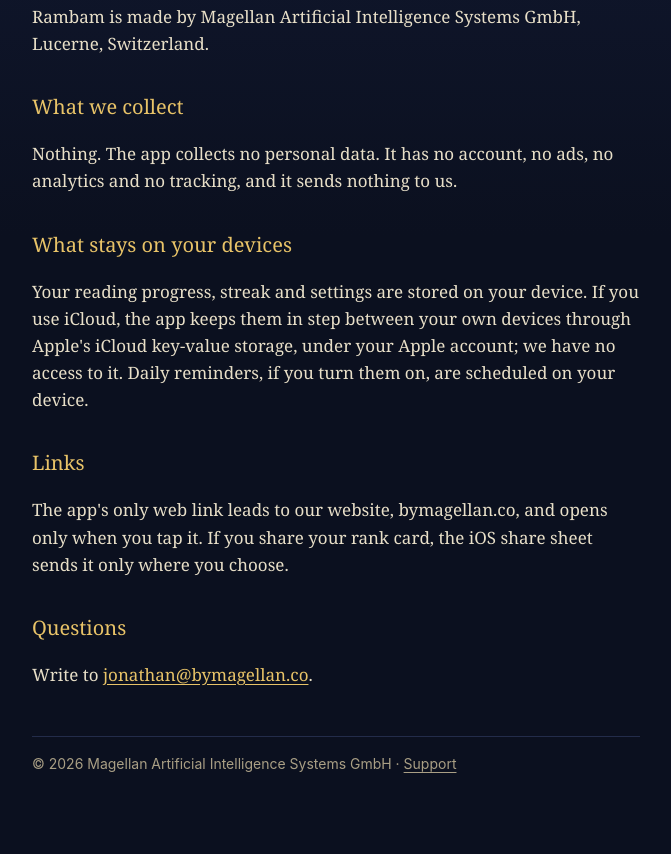
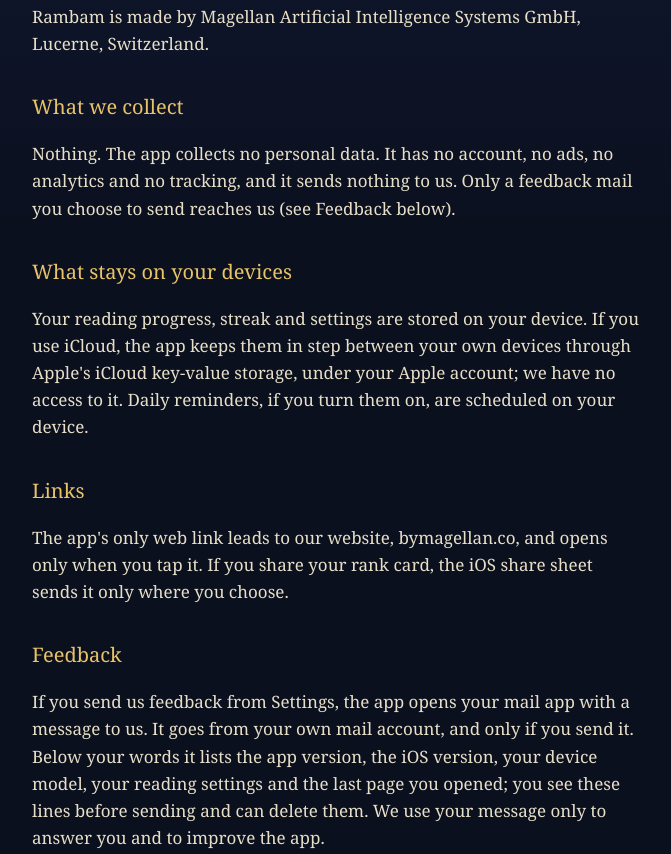
Before and after one commit to jonathanarbely/rambam-site, a plain HTML site: page privacy/index.html in a window 1280 px wide. Shown: the part 184-1038 px from the top of the page, without its empty margins (304-975 px from the left). Before the commit the page ends 1000 px from the top, so only its background shows below. Drawn offline with Linux system fonts and the light colour scheme.

Commit message:
Privacy policy: feedback mail from Settings
Co-Authored-By: Claude Opus 5.5 <noreply@anthropic.com>

```diff
--- a/privacy/index.html
+++ b/privacy/index.html
@@ -20,13 +20,16 @@
 <p>Rambam is made by Magellan Artificial Intelligence Systems GmbH, Lucerne, Switzerland.</p>
 
 <h2>What we collect</h2>
-<p>Nothing. The app collects no personal data. It has no account, no ads, no analytics and no tracking, and it sends nothing to us.</p>
+<p>Nothing. The app collects no personal data. It has no account, no ads, no analytics and no tracking, and it sends nothing to us. Only a feedback mail you choose to send reaches us (see Feedback below).</p>
 
 <h2>What stays on your devices</h2>
 <p>Your reading progress, streak and settings are stored on your device. If you use iCloud, the app keeps them in step between your own devices through Apple's iCloud key-value storage, under your Apple account; we have no access to it. Daily reminders, if you turn them on, are scheduled on your device.</p>
 
 <h2>Links</h2>
 <p>The app's only web link leads to our website, bymagellan.co, and opens only when you tap it. If you share your rank card, the iOS share sheet sends it only where you choose.</p>
+
+<h2>Feedback</h2>
+<p>If you send us feedback from Settings, the app opens your mail app with a message to us. It goes from your own mail account, and only if you send it. Below your words it lists the app version, the iOS version, your device model, your reading settings and the last page you opened; you see these lines before sending and can delete them. We use your message only to answer you and to improve the app.</p>
 
 <h2>Questions</h2>
 <p>Write to <a href="mailto:jonathan@bymagellan.co?subject=Rambam%20privacy">jonathan@bymagellan.co</a>.</p>
```
